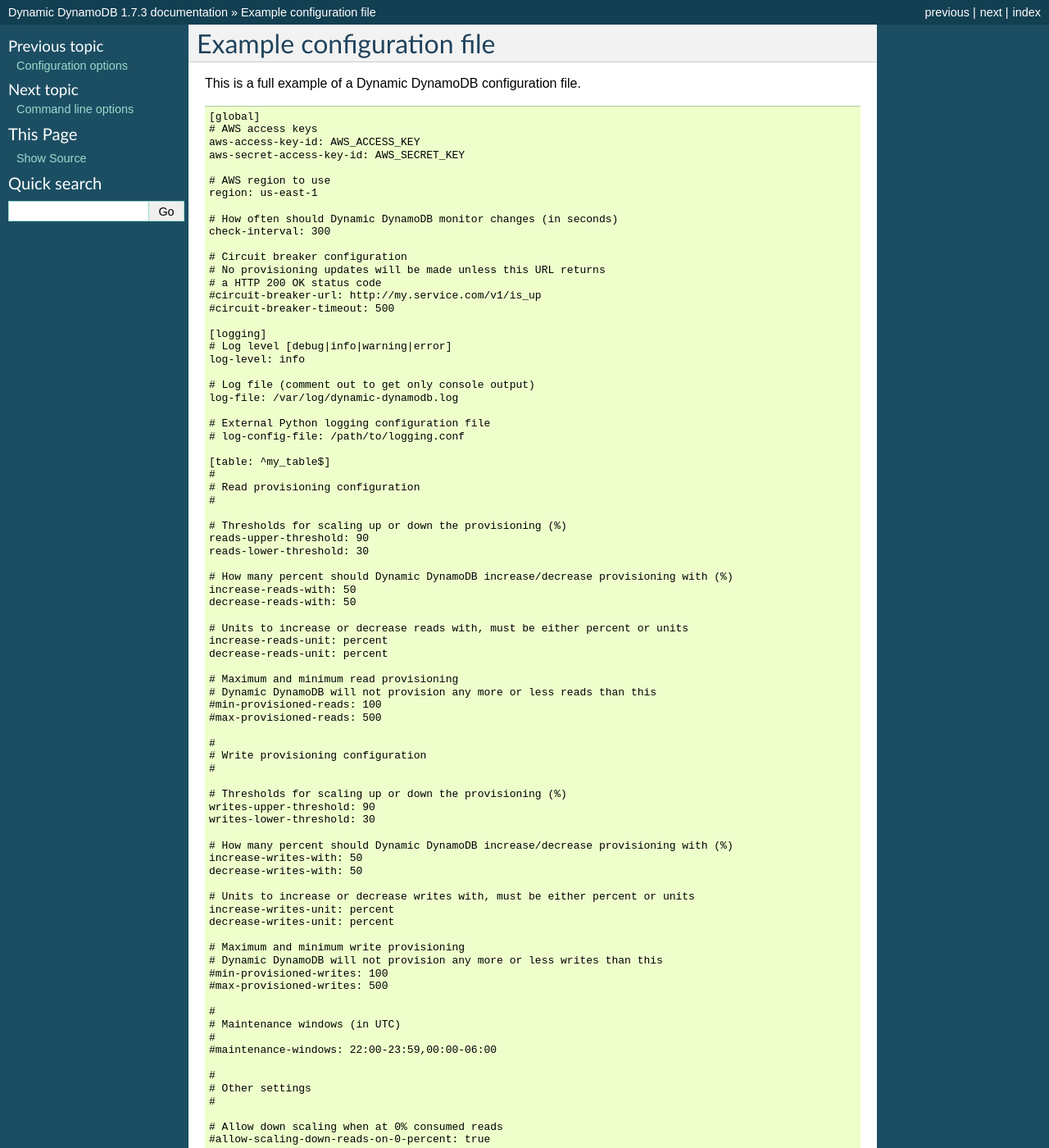
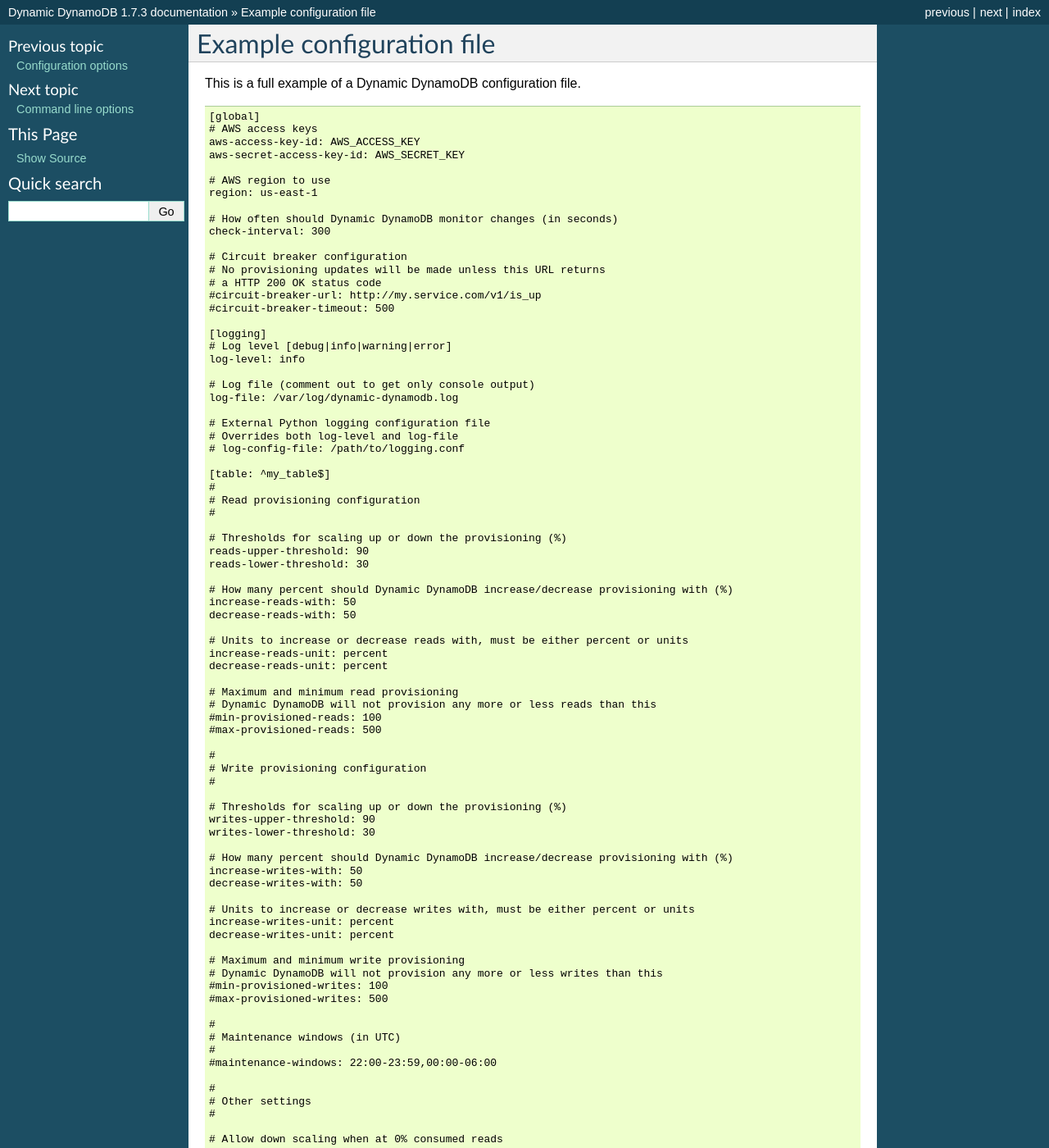
Before and after one commit to sebdah/dynamic-dynamodb, a Sphinx documentation site: the page built from docs/example_configuration.rst, in a window 1280 px wide and 1400 px high. Shown: the whole window at 82% size. Built offline with Sphinx 7.4.7, drawn with Linux system fonts in a browser that asks for light colours; some of the changed text lies outside the part shown.

Commit message:
Added note about overrides #74

```diff
--- a/docs/example_configuration.rst
+++ b/docs/example_configuration.rst
@@ -31,6 +31,7 @@
     log-file: /var/log/dynamic-dynamodb.log
 
     # External Python logging configuration file
+    # Overrides both log-level and log-file
     # log-config-file: /path/to/logging.conf
 
     [table: ^my_table$]
--- a/example-dynamic-dynamodb.conf
+++ b/example-dynamic-dynamodb.conf
@@ -23,6 +23,7 @@
 log-file: /var/log/dynamic-dynamodb.log
 
 # External Python logging configuration file
+# Overrides both log-level and log-file
 # log-config-file: /path/to/logging.conf
 
 [table: ^my_table$]
```
